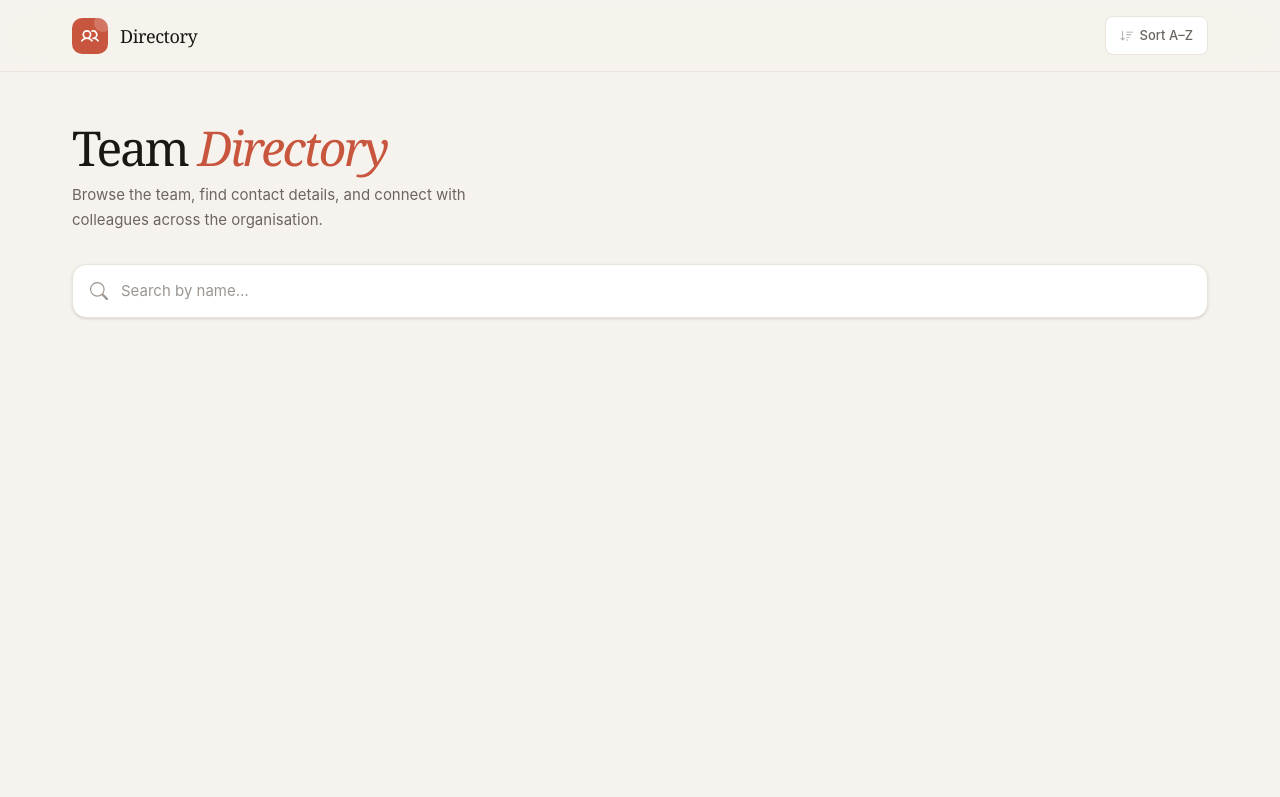
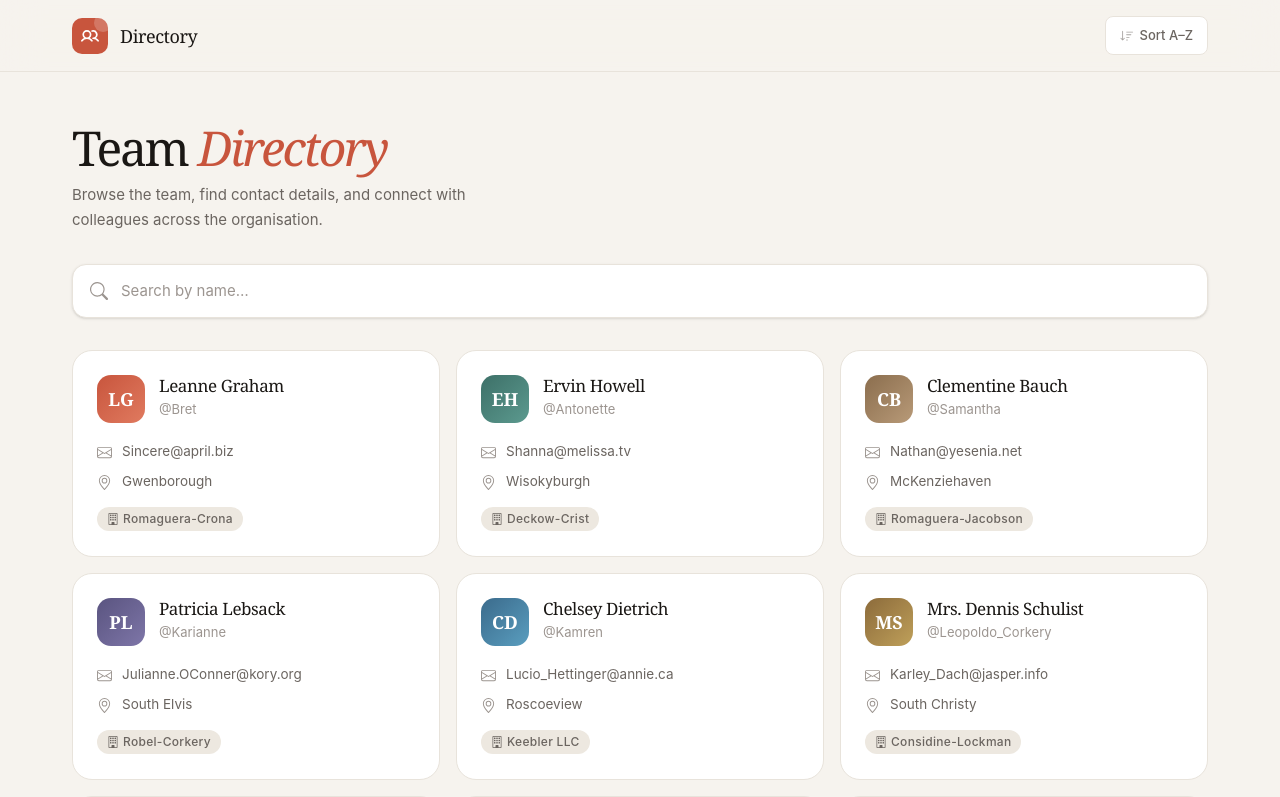
Before and after one commit to Nick-Lemy/user-directory-app, a React (Vite) app: page / in a window 1280 px wide. Shown: the top 797 px of the page. Built offline with nearby package versions, Linux system fonts and the light colour scheme.

Commit message:
feat: add HomeSection2 component to HomePage

```diff
--- /dev/null
+++ b/src/components/HomeSection2.tsx
@@ -0,0 +1,91 @@
+import { BsEnvelope, BsGeoAlt, BsBuilding, BsArrowUpRight } from "react-icons/bs";
+
+const avatarGradients = [
+  "from-[#c8553d] to-[#e07a5f]",
+  "from-[#3d7068] to-[#5c9a8f]",
+  "from-[#8b6e4e] to-[#b89a78]",
+  "from-[#5a5480] to-[#7e76a8]",
+  "from-[#3b6b8c] to-[#5a9ebf]",
+  "from-[#8c6b3b] to-[#bfa05a]",
+  "from-[#6b3b5a] to-[#a05a8c]",
+  "from-[#3b8c6b] to-[#5abfa0]",
+  "from-[#8c3b3b] to-[#bf5a5a]",
+  "from-[#3b5a8c] to-[#5a8cbf]",
+];
+
+const users = [
+  { name: "Leanne Graham", username: "Bret", email: "Sincere@april.biz", city: "Gwenborough", company: "Romaguera-Crona" },
+  { name: "Ervin Howell", username: "Antonette", email: "Shanna@melissa.tv", city: "Wisokyburgh", company: "Deckow-Crist" },
+  { name: "Clementine Bauch", username: "Samantha", email: "Nathan@yesenia.net", city: "McKenziehaven", company: "Romaguera-Jacobson" },
+  { name: "Patricia Lebsack", username: "Karianne", email: "Julianne.OConner@kory.org", city: "South Elvis", company: "Robel-Corkery" },
+  { name: "Chelsey Dietrich", username: "Kamren", email: "Lucio_Hettinger@annie.ca", city: "Roscoeview", company: "Keebler LLC" },
+  { name: "Mrs. Dennis Schulist", username: "Leopoldo_Corkery", email: "Karley_Dach@jasper.info", city: "South Christy", company: "Considine-Lockman" },
+  { name: "Kurtis Weissnat", username: "Elwyn.Skiles", email: "Telly.Hoeger@billy.biz", city: "Howemouth", company: "Johns Group" },
+  { name: "Nicholas Runolfsdottir V", username: "Maxime_Nienow", email: "Sherwood@rosamond.me", city: "Aliyaview", company: "Abernathy Group" },
+  { name: "Glenna Reichert", username: "Delphine", email: "Chaim_McDermott@dana.io", city: "Bartholomebury", company: "Yost and Sons" },
+  { name: "Clementina DuBuque", username: "Moriah.Stanton", email: "Rey.Padberg@karina.biz", city: "Lebsackbury", company: "Hoeger LLC" },
+];
+
+function getInitials(name: string) {
+  const parts = name.split(" ");
+  return (parts[0][0] + parts[parts.length - 1][0]).toUpperCase();
+}
+
+export default function HomeSection2() {
+  return (
+    <section className="max-w-300 mx-auto mt-8 px-8 pb-20 max-md:px-5 max-md:pb-15">
+      <div className="grid grid-cols-[repeat(auto-fill,minmax(320px,1fr))] gap-4 max-md:grid-cols-1">
+        {users.map((user, i) => (
+          <div
+            key={user.username}
+            tabIndex={0}
+            className="group relative bg-white border border-[#e8e3db] rounded-[20px] p-6 cursor-pointer transition-all duration-300 ease-[cubic-bezier(0.25,0.46,0.45,0.94)] overflow-hidden hover:border-[#d4cec4] hover:shadow-[0_4px_16px_rgba(26,23,20,0.06)] hover:-translate-y-0.5 before:content-[''] before:absolute before:top-0 before:left-0 before:right-0 before:h-[3px] before:bg-[#c8553d] before:scale-x-0 before:origin-left before:transition-transform before:duration-350 before:ease-[cubic-bezier(0.25,0.46,0.45,0.94)] hover:before:scale-x-100"
+            style={{ animationDelay: `${i * 0.03}s` }}
+          >
+            {/* Header */}
+            <div className="flex items-start gap-3.5 mb-4.5">
+              <div
+                className={`w-12 h-12 rounded-[14px] grid place-items-center font-serif font-semibold text-lg text-white shrink-0 bg-gradient-to-br ${avatarGradients[i % avatarGradients.length]}`}
+              >
+                {getInitials(user.name)}
+              </div>
+              <div>
+                <div className="font-serif font-medium text-[17px] tracking-tight text-[#1a1714] leading-tight">
+                  {user.name}
+                </div>
+                <div className="text-[13px] text-[#9c9590] mt-0.5">
+                  @{user.username}
+                </div>
+              </div>
+            </div>
+
+            {/* Details */}
+            <div className="flex flex-col gap-2">
+              <div className="flex items-center gap-2.5 text-[13.5px] text-[#6b6560]">
+                <BsEnvelope className="w-[15px] h-[15px] text-[#9c9590] shrink-0" />
+                <a href="#" className="text-[#6b6560] no-underline transition-colors duration-200 hover:text-[#c8553d]">
+                  {user.email}
+                </a>
+              </div>
+              <div className="flex items-center gap-2.5 text-[13.5px] text-[#6b6560]">
+                <BsGeoAlt className="w-[15px] h-[15px] text-[#9c9590] shrink-0" />
+                <span>{user.city}</span>
+              </div>
+            </div>
+
+            {/* Company tag */}
+            <div className="inline-flex items-center gap-1 mt-3.5 px-2.5 py-1 rounded-full bg-[#ede8e0] text-xs font-medium text-[#6b6560] tracking-wide">
+              <BsBuilding className="w-3 h-3" />
+              {user.company}
+            </div>
+
+            {/* Arrow */}
+            <div className="absolute bottom-5 right-5 w-7 h-7 rounded-lg bg-[#f6f3ee] grid place-items-center opacity-0 translate-x-[-4px] translate-y-1 transition-all duration-300 group-hover:opacity-100 group-hover:translate-x-0 group-hover:translate-y-0">
+              <BsArrowUpRight className="w-3.5 h-3.5 text-[#9c9590]" />
+            </div>
+          </div>
+        ))}
+      </div>
+    </section>
+  );
+}
--- a/src/pages/Home.tsx
+++ b/src/pages/Home.tsx
@@ -1,10 +1,11 @@
 import HomeSection1 from "../components/HomeSection1";
+import HomeSection2 from "../components/HomeSection2";
 
 export default function HomePage() {
   return (
     <div>
       <HomeSection1 />
-      {/* Additional page sections will go here */}
+      <HomeSection2 />
     </div>
   );
 }
```
